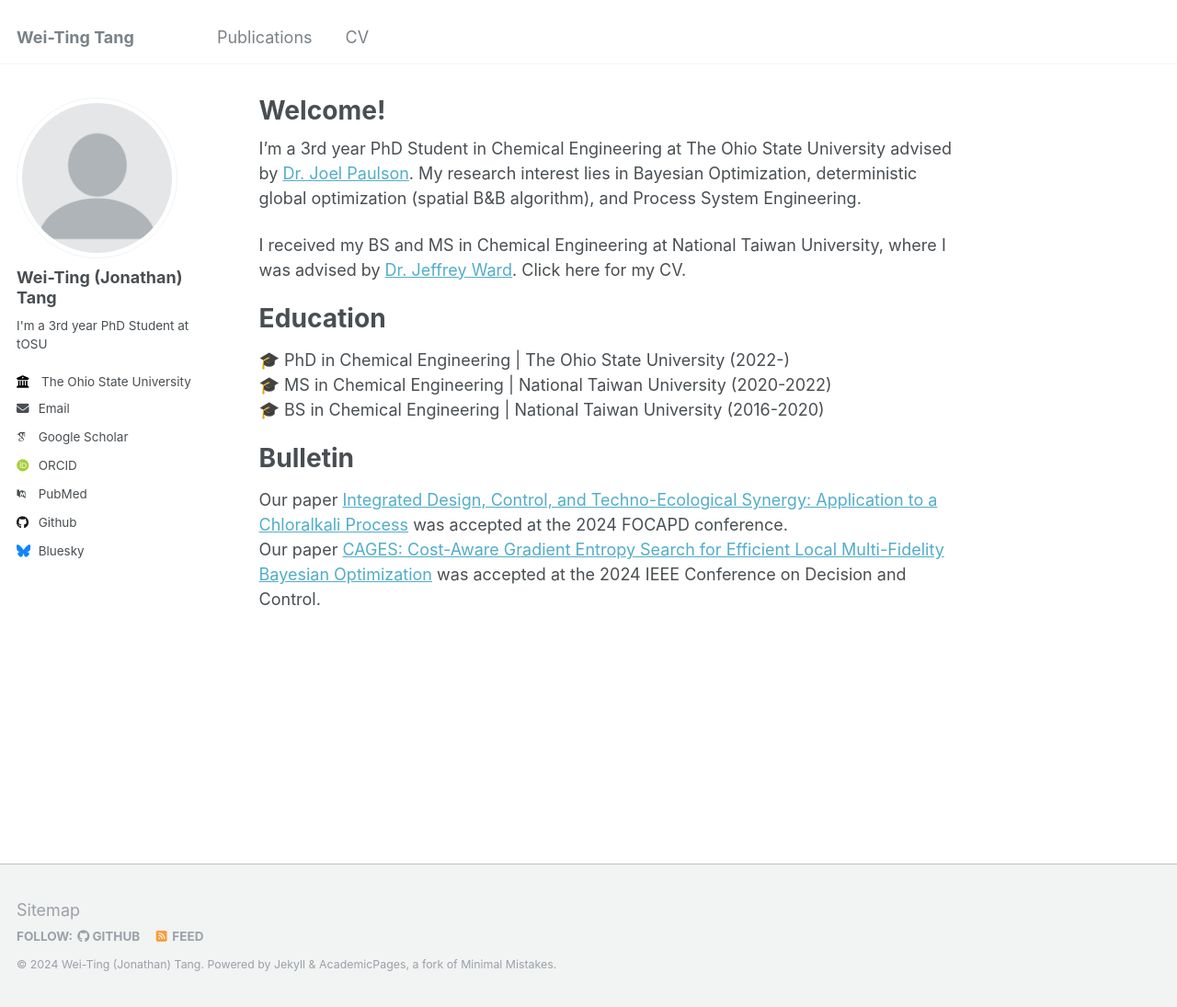
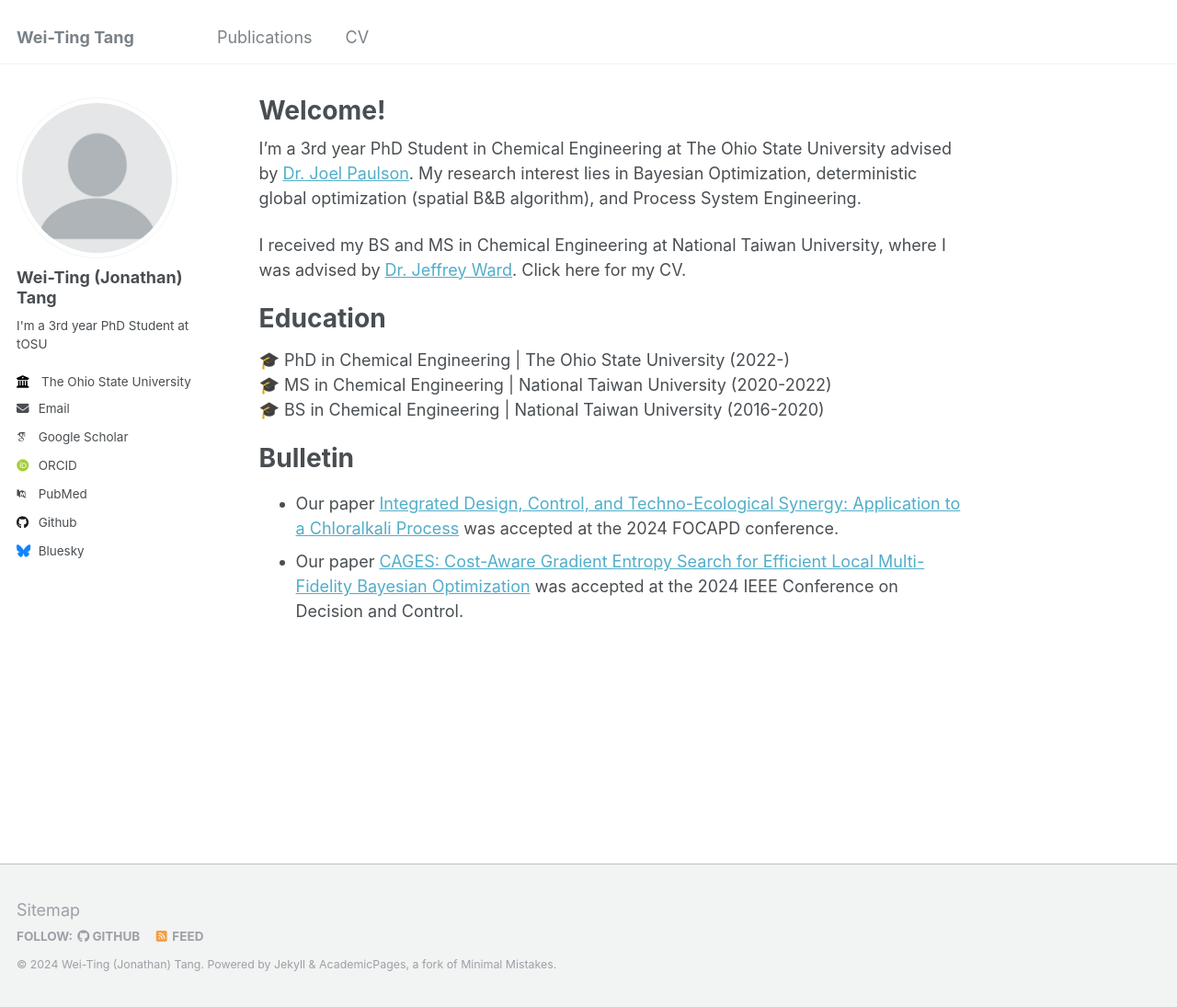
Before and after one commit to R09524081/R09524081.github.io, a Jekyll site: the page built from _pages/about.md, in a window 1280 px wide and 1095 px high. Shown: the whole window at 92% size. Built offline with Jekyll 4.4.1, drawn with Linux system fonts in a browser that asks for light colours; some web fonts are replaced.

```diff
--- a/_pages/about.md
+++ b/_pages/about.md
@@ -20,5 +20,5 @@ Education
 
 Bulletin
 ======
-Our paper [Integrated Design, Control, and Techno-Ecological Synergy: Application to a Chloralkali Process](https://psecommunity.org/wp-content/plugins/wpor/includes/file/2407/LAPSE-2024.1551-1v1.pdf) was accepted at the 2024 FOCAPD conference. <br>
-Our paper [CAGES: Cost-Aware Gradient Entropy Search for Efficient Local Multi-Fidelity Bayesian Optimization](https://scholar.google.com/citations?view_op=view_citation&hl=en&user=wFWQsNQAAAAJ&sortby=pubdate&citation_for_view=wFWQsNQAAAAJ:zYLM7Y9cAGgC) was accepted at the 2024 IEEE Conference on Decision and Control.
+- Our paper [Integrated Design, Control, and Techno-Ecological Synergy: Application to a Chloralkali Process](https://psecommunity.org/wp-content/plugins/wpor/includes/file/2407/LAPSE-2024.1551-1v1.pdf) was accepted at the 2024 FOCAPD conference. <br>
+- Our paper [CAGES: Cost-Aware Gradient Entropy Search for Efficient Local Multi-Fidelity Bayesian Optimization](https://scholar.google.com/citations?view_op=view_citation&hl=en&user=wFWQsNQAAAAJ&sortby=pubdate&citation_for_view=wFWQsNQAAAAJ:zYLM7Y9cAGgC) was accepted at the 2024 IEEE Conference on Decision and Control.
```
